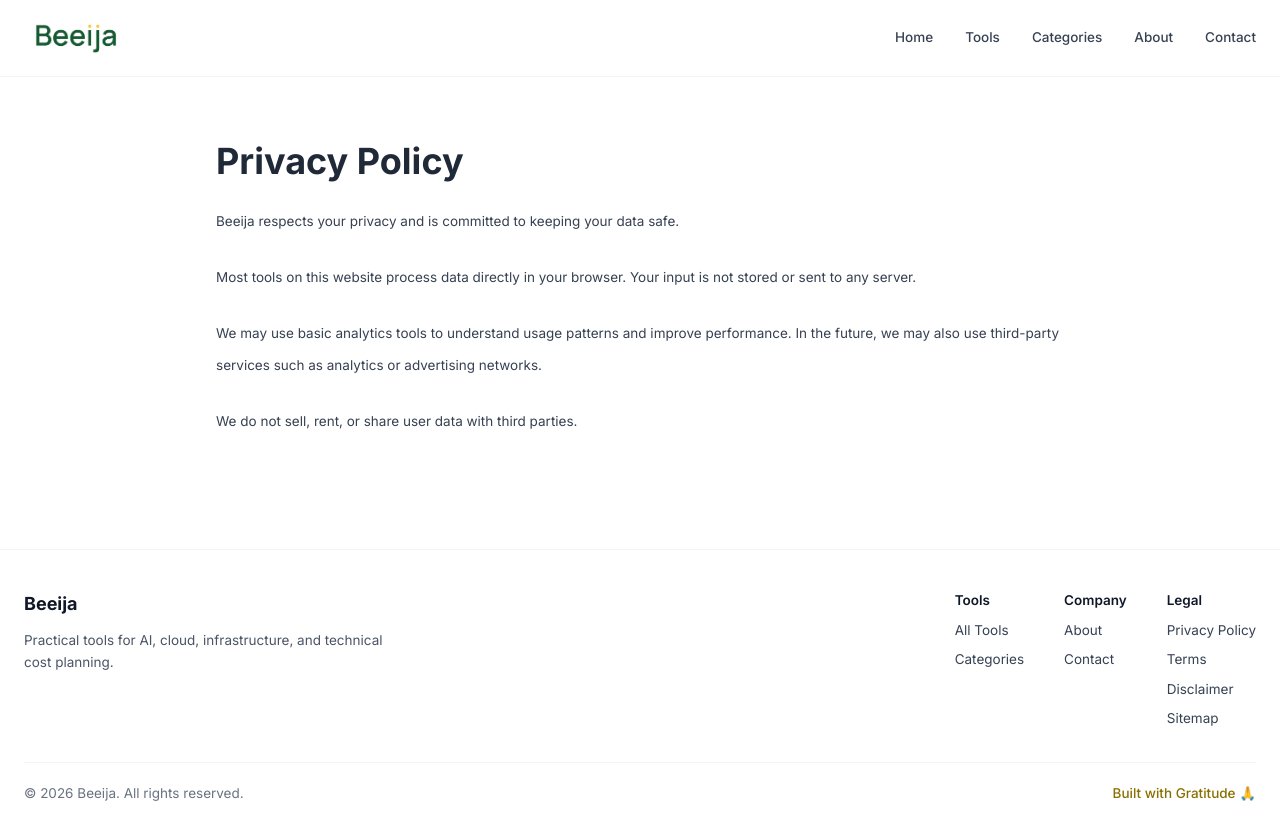
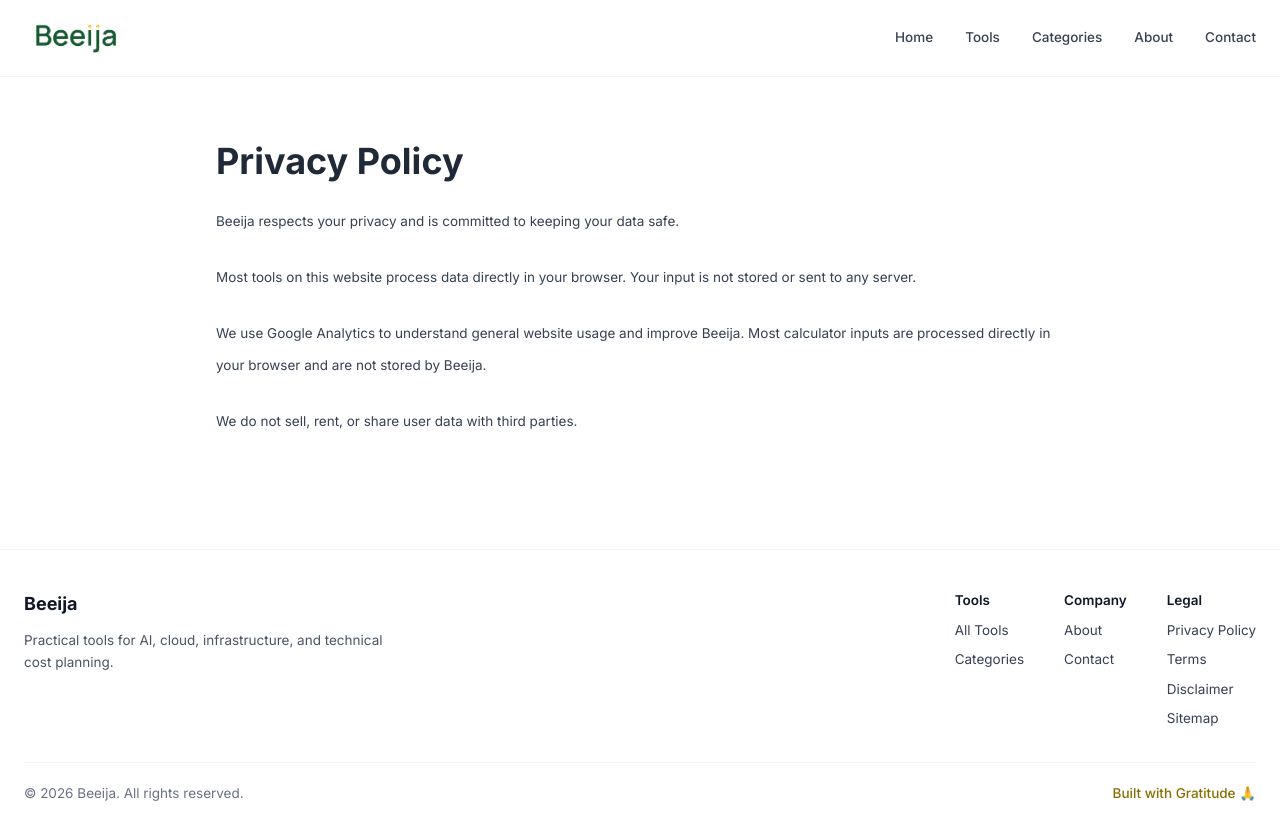
Before and after one commit to vaarunsonawwane-ops/beeija, a Next.js app: page /privacy-policy in a window 1280 px wide. Shown: the top 840 px of the page. Built offline with nearby package versions, Linux system fonts and the light colour scheme.

Commit message:
Update page.tsx

```diff
--- a/app/privacy-policy/page.tsx
+++ b/app/privacy-policy/page.tsx
@@ -21,9 +21,8 @@ export default function PrivacyPolicyPage() {
         </p>
 
         <p>
-          We may use basic analytics tools to understand usage patterns and
-          improve performance. In the future, we may also use third-party
-          services such as analytics or advertising networks.
+          We use Google Analytics to understand general website usage and improve Beeija.
+          Most calculator inputs are processed directly in your browser and are not stored by Beeija.
         </p>
 
         <p>
```
